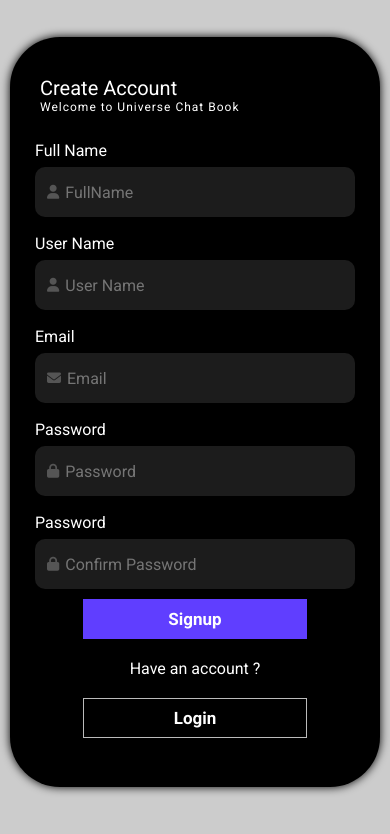
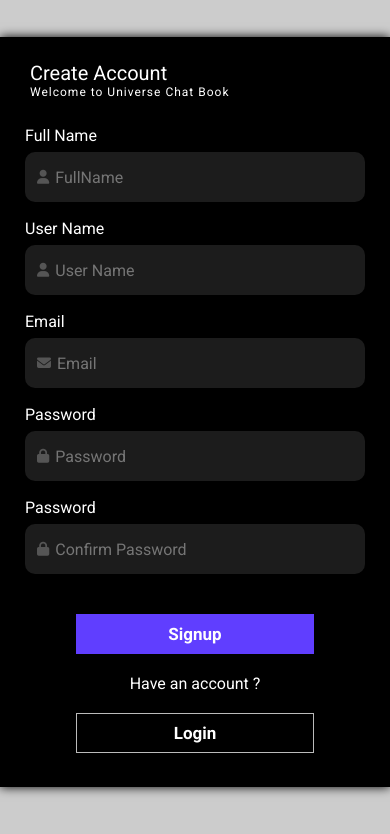
Before and after one commit to Siddique-Ahmed/universe-app, a plain HTML site: page index.html in a window 390 px wide. Both pictures are taken after typing "name@example.com", "Sample123" into the empty fields and a click on the button "Signup". Drawn offline with Linux system fonts and the light colour scheme; some packages are replaced by stand-ins of ours; a script that the page names is missing.

Commit message:
for responsive button

```diff
--- a/style.css
+++ b/style.css
@@ -16,7 +16,6 @@ body {
   justify-content: center;
   align-items: center;
   flex-wrap: wrap;
-  padding: 20px;
 }
 .SignupPage {
   width: 750px;
@@ -157,6 +156,7 @@ form .signupBtn {
   align-items: center;
   flex-wrap: wrap;
   justify-content: center;
+  margin-top: 30px;
 }
 .signupBtn .login {
   display: flex;
@@ -294,14 +294,12 @@ form .loginBtn {
 /* ################ media query ################### */
 
 @media (max-width: 756px) {
-  body {
-    padding: 10px;
-  }
   .SignupPage {
     flex-direction: column;
     width: 100%;
     height: 750px;
     flex-direction: row;
+    border-radius: 0;
   }
   .SignupPage .picSide {
     display: none;
@@ -323,6 +321,7 @@ form .loginBtn {
     width: 100%;
     height: 750px;
     flex-direction: row;
+    border-radius: 0;
   }
   .loginPage .picSide {
     display: none;
```
